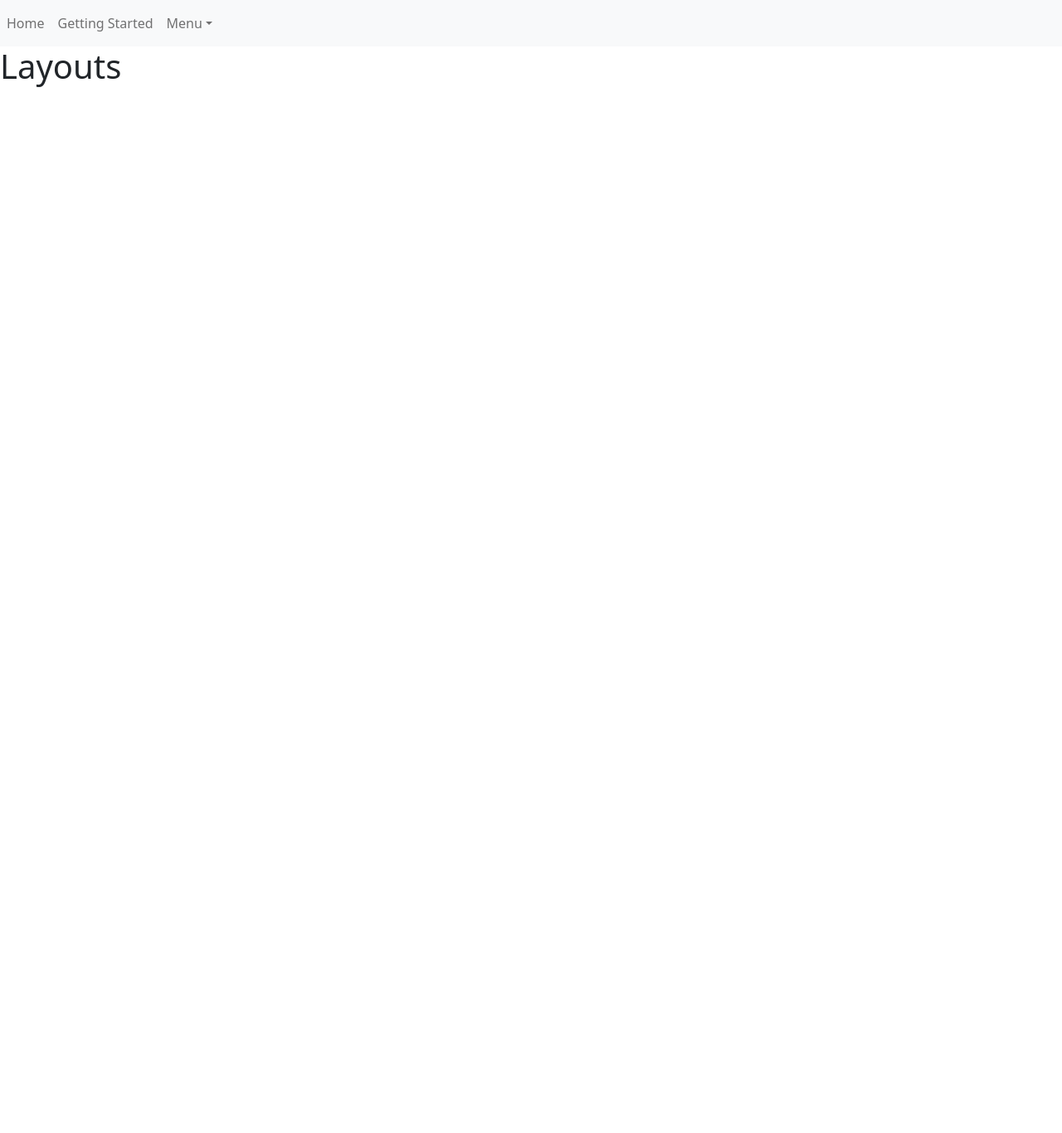
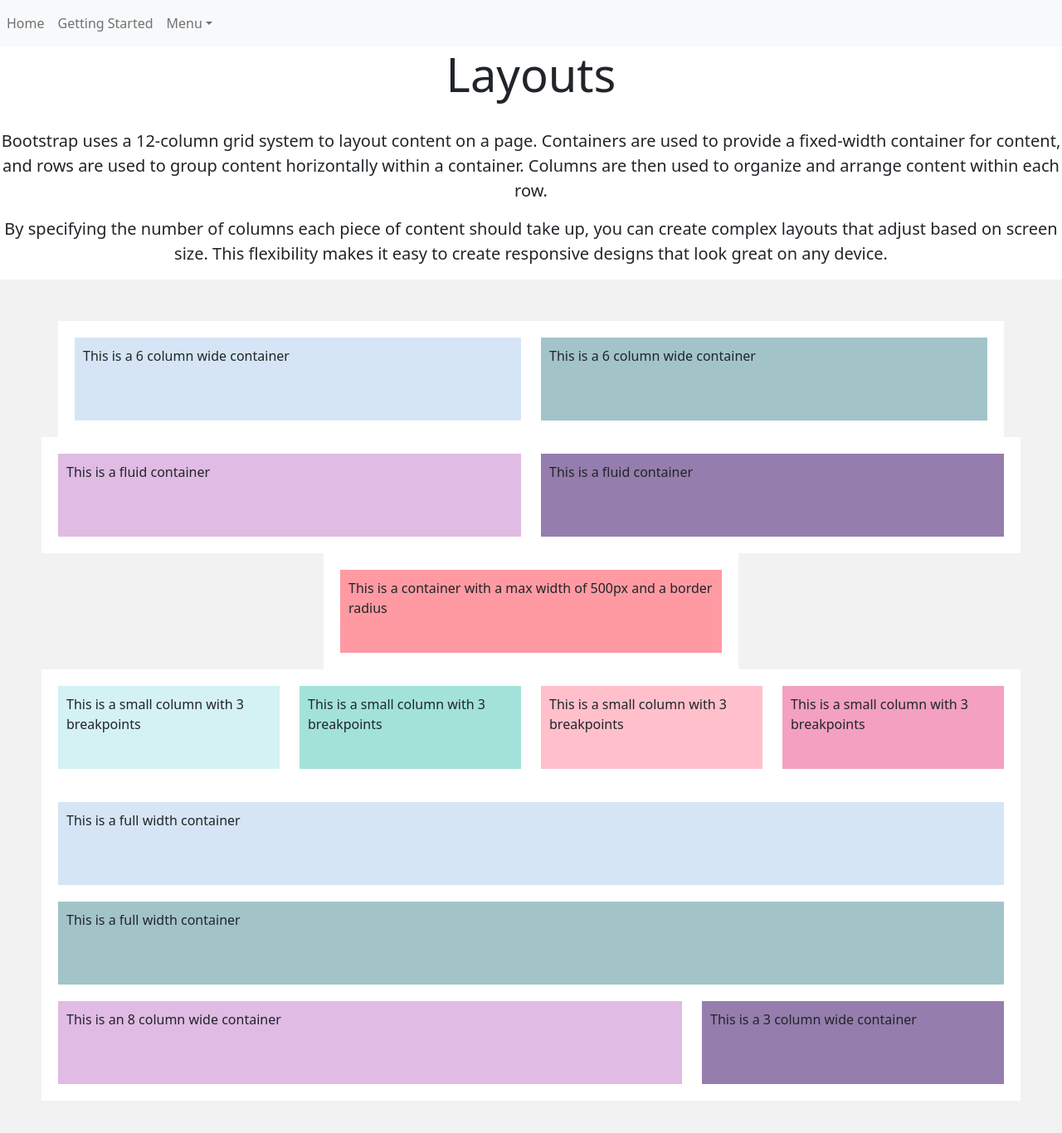
Before and after one commit to AliciaMoses/react-bootstrap-primer, a React (Create React App) app: page /layouts in a window 1280 px wide. Shown: the top 1366 px of the page at 83% size. Before the commit the page ends 800 px from the top, so only its background shows below. Built offline with nearby package versions, Linux system fonts and the light colour scheme.

Commit message:
Added layouts page with demo container components

```diff
--- a/src/components/pages/layouts/Layouts.js
+++ b/src/components/pages/layouts/Layouts.js
@@ -1,12 +1,142 @@
 import React from "react";
 import Layout from "../../base-components/layout/Layout";
+import { Container, Row, Col } from "react-bootstrap";
 
-const Layouts = () =>{
-    return (
-        <Layout>
-        <h1>Layouts</h1>
-        </Layout>
-    )
-}
+const Layouts = () => {
+  return (
+    <Layout>
+      <h1 className="display-4 text-center">Layouts</h1>
+      <br></br>
+      <p className="lead text-center">
+        Bootstrap uses a 12-column grid system to layout content on a page.
+        Containers are used to provide a fixed-width container for content, and
+        rows are used to group content horizontally within a container. Columns
+        are then used to organize and arrange content within each row.{" "}
+      </p>
+      <p className="lead text-center">
+        By specifying the number of columns each piece of content should take
+        up, you can create complex layouts that adjust based on screen size.
+        This flexibility makes it easy to create responsive designs that look
+        great on any device.
+      </p>
+      <div style={{ backgroundColor: "#F2F2F2", padding: "50px" }}>
+        <Container style={{ backgroundColor: "white", padding: "20px" }}>
+          <Row>
+            <Col sm={12} md={6}>
+              <div style={{ height: "100px", backgroundColor: "#D5E5F5", padding: "10px" }}>
+                This is a 6 column wide container
+              </div>
+            </Col>
+            <Col sm={12} md={6}>
+              <div style={{ height: "100px", backgroundColor: "#A2C4C9", padding: "10px" }}>
+                This is a 6 column wide container
+              </div>
+            </Col>
+          </Row>
+        </Container>
+
+        <Container fluid style={{ backgroundColor: "white", padding: "20px" }}>
+          <Row>
+            <Col sm={12} md={6}>
+              <div style={{ height: "100px", backgroundColor: "#E0BBE4", padding: "10px" }}>
+                This is a fluid container
+              </div>
+            </Col>
+            <Col sm={12} md={6}>
+              <div style={{ height: "100px", backgroundColor: "#957DAD", padding: "10px" }}>
+                This is a fluid container
+              </div>
+            </Col>
+          </Row>
+        </Container>
+
+        <Container
+          style={{
+            backgroundColor: "white",
+            padding: "20px",
+            maxWidth: "500px",
+          }}
+        >
+          <Row>
+            <Col>
+              <div style={{ height: "100px", backgroundColor: "#FF9AA2", padding: "10px" }}>
+                This is a container with a max width of 500px and a border
+                radius
+              </div>
+            </Col>
+          </Row>
+        </Container>
+
+        <Container fluid style={{ backgroundColor: "white", padding: "20px" }}>
+          <Row>
+            <Col sm={6} md={3}>
+              <div style={{ height: "100px", backgroundColor: "#D4F1F4", padding: "10px" }}>
+                This is a small column with 3 breakpoints
+              </div>
+            </Col>
+            <Col sm={6} md={3}>
+              <div style={{ height: "100px", backgroundColor: "#A2E2D9", padding: "10px" }}>
+                This is a small column with 3 breakpoints
+              </div>
+            </Col>
+            <Col sm={6} md={3}>
+              <div style={{ height: "100px", backgroundColor: "#FFC0CB", padding: "10px" }}>
+                This is a small column with 3 breakpoints
+              </div>
+            </Col>
+            <Col sm={6} md={3}>
+              <div style={{ height: "100px", backgroundColor: "#F3A0C1", padding: "10px" }}>
+                This is a small column with 3 breakpoints
+              </div>
+            </Col>
+          </Row>
+          <Row></Row>
+        </Container>
+        <Container fluid style={{ backgroundColor: "white", padding: "20px" }}>
+          <Row>
+            <Col>
+              <div
+                style={{
+                  height: "100px",
+                  backgroundColor: "#D5E5F5",
+                  marginBottom: "20px",
+                  padding: "10px"
+                }}
+              >
+                This is a full width container
+              </div>
+            </Col>
+          </Row>
+          <Row>
+            <Col>
+              <div
+                style={{
+                  height: "100px",
+                  backgroundColor: "#A2C4C9",
+                  marginBottom: "20px",
+                  padding: "10px"
+                }}
+              >
+                This is a full width container
+              </div>
+            </Col>
+          </Row>
+          <Row>
+            <Col sm={8}>
+              <div style={{ height: "100px", backgroundColor: "#E0BBE4", padding: "10px" }}>
+                This is an 8 column wide container
+              </div>
+            </Col>
+            <Col sm={4}>
+              <div style={{ height: "100px", backgroundColor: "#957DAD", padding: "10px" }}>
+                This is a 3 column wide container
+              </div>
+            </Col>
+          </Row>
+        </Container>
+      </div>
+    </Layout>
+  );
+};
 
 export default Layouts;
```
